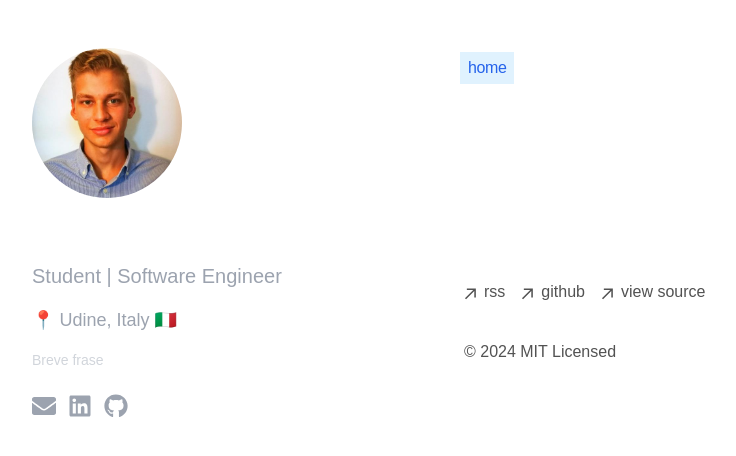
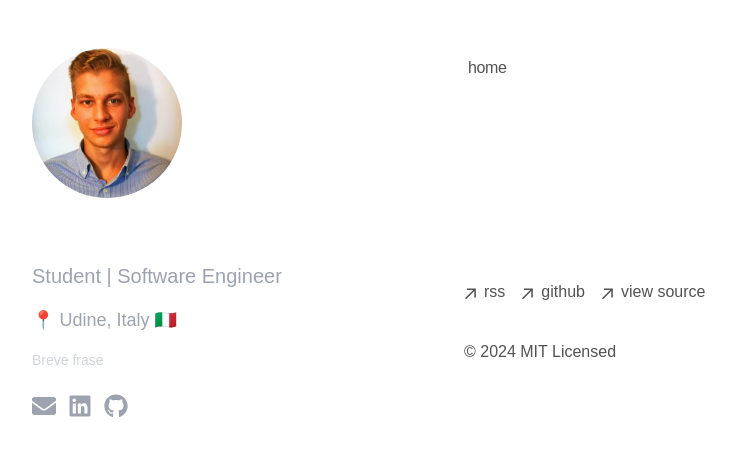
Before and after one commit to josedallatorre/josedallatorre.github.io, a Next.js app: page / in a window 1280 px wide. Shown: the top 456 px of the page, without its empty margins (96-832 px from the left). Built offline with nearby package versions, Linux system fonts and the light colour scheme.

Commit message:
style: navbar show in which page the user is

```diff
--- a/app/components/nav.tsx
+++ b/app/components/nav.tsx
@@ -35,7 +35,7 @@ export function Navbar() {
                   href={path}
                   className={clsx("transition-all hover:text-neutral-800 dark:hover:text-neutral-200 flex align-middle relative py-1 px-2 m-1",
                   {
-                    'bg-sky-100 text-blue-600': pathname === path,
+                    'text-neutral-600': pathname === path,
                   },
                 )}
                 >
```
